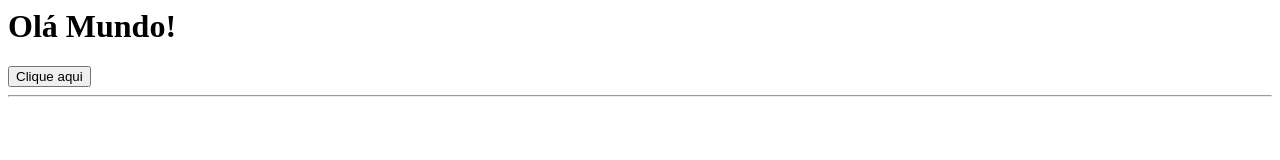
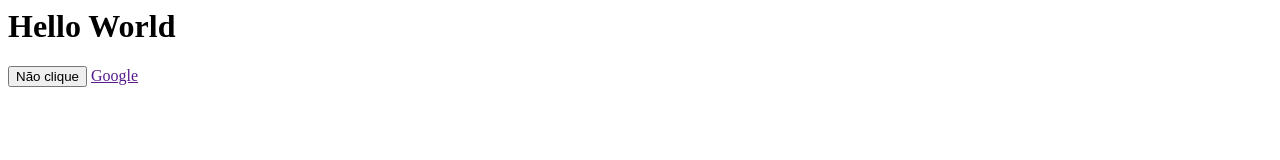
Before and after one commit to fniellylima/aula01, a plain HTML site: page index.html in a window 1280 px wide. Drawn offline with Linux system fonts and the light colour scheme.

Commit message:
Altera o conteudo do index

```diff
--- a/index.html
+++ b/index.html
@@ -1,5 +1,5 @@
-<h1>Olá Mundo!</h1>
+<h1>Hello World</h1>
 
-<button> Clique aqui </button>
+<button>Não clique</button>
 
-<hr>
+<a href="">Google<a>
```
